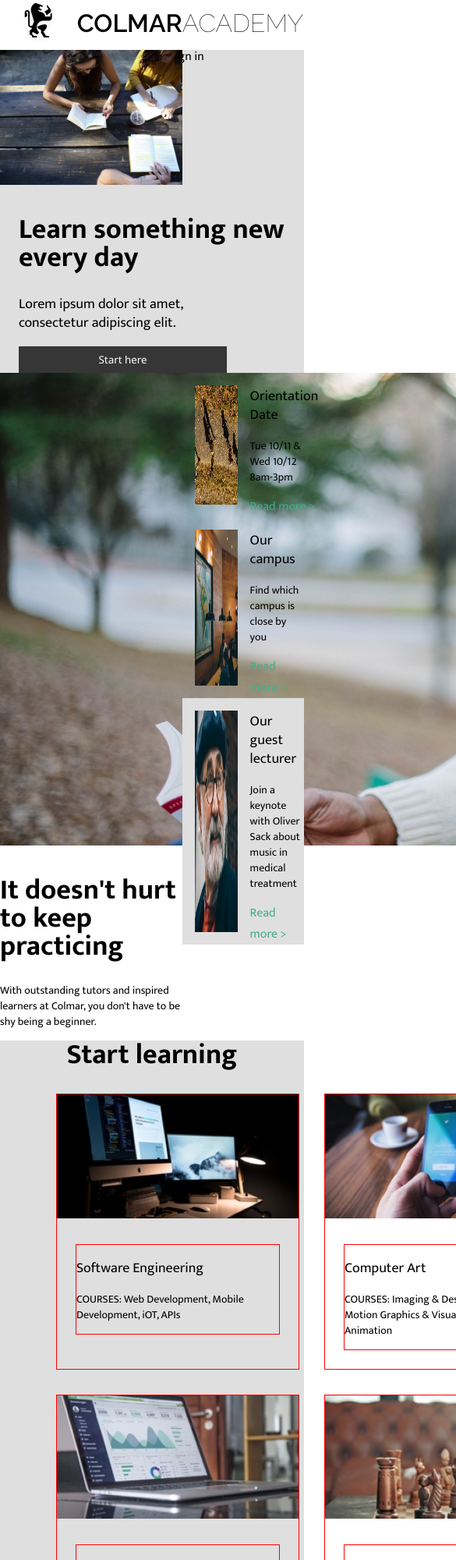
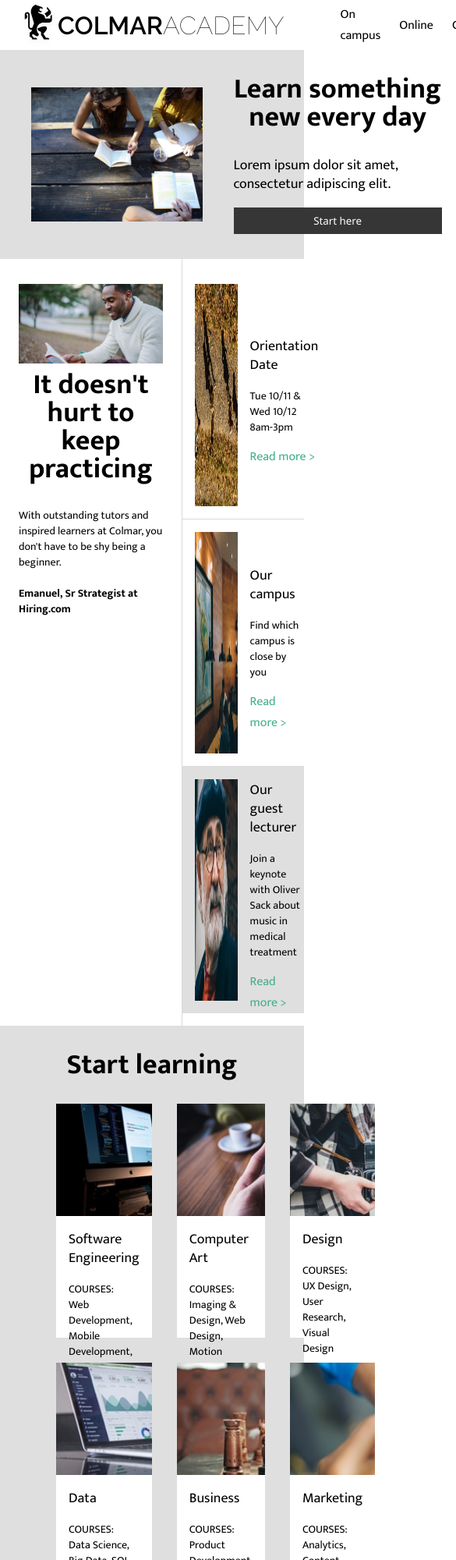
Before and after one commit to hypyeon/hypyeon.github.io, a plain HTML site: page index.html in a window 390 px wide. Shown: the top 2000 px of the page at 78% size, 585 px wide, since content can reach past the window. Drawn offline with Linux system fonts and the light colour scheme.

Commit message:
completed - desktop ver.

```diff
--- a/index.html
+++ b/index.html
@@ -9,28 +9,30 @@
     <link href="https://fonts.googleapis.com/css2?family=Mukta:wght@300;400;700&family=Raleway:wght@100;400;600&display=swap" rel="stylesheet">
 </head>
 <body>
-    <header>
-        <div class="logo flex">
+    <header class="flex">
+        <a href="" id="nodeco">
+            <div class="flex logo">
                 <img src="./resource/images/ic-logo.svg" alt="Academy Logo">
                 <h1 id="desktop"><strong>COLMAR</strong>ACADEMY</h1>
             </div>
+        </a>
         <nav class="bar flex noliststyle" id="desktop">
-            <li>On campus</li>
-            <li>Online</li>
-            <li>Companies</li>
-            <li>Sign in</li>
+            <li><a href="" id="nodeco">On campus</a></li>
+            <li><a href="" id="nodeco">Online</a></li>
+            <li><a href="" id="nodeco">Companies</a></li>
+            <li><a href="" id="nodeco">Sign in</a></li>
         </nav>
-        <nav class="bar flex" id="mobile">
+        <nav class="bar flex noliststyle" id="mobile">
             <img src="./resource/images/ic-on-campus.svg" alt="On campus" id="oncampus">
             <img src="./resource/images/ic-online.svg" alt="Online" id="online">
             <img src="./resource/images/ic-login.svg" alt="Login" id="login">
         </nav>
     </header>
     <main>
-        <div class="first gray">
+        <div class="section gray flex">
             <img src="./resource/images/banner.jpg" alt="Website Banner" id="width60">
             <div class="intro">
-                <h2>Learn something new every day</h2>
+                <h2>Learn something <br>new every day</h2>
                 <p id="regular">
                     Lorem ipsum dolor sit amet, <br>
                     consectetur adipiscing elit.
@@ -38,17 +40,21 @@
                 <button>Start here</button>
             </div>
         </div>
-        <div class="second white grid">
-            <div id="desktop">
-                <img src="./resource/images/information-main.jpg" alt="Website Main">
+        <div class="grid">
+            <div class="section gridA" id="desktop">
+                <img src="./resource/images/information-main.jpg" alt="Website Main" id="width100">
+                <div id="block">
                     <h2>It doesn't hurt to keep practicing</h2>
                     <p id="small">
                         With outstanding tutors and inspired learners at Colmar, you don't have to be shy being a beginner.
+                        <br><br>
+                        <strong>Emanuel, Sr Strategist at Hiring.com</strong>
                     </p>
                 </div>
-            <div id="ingrid">
+            </div>
+            <div class="gridB">
                 <div class="flex">
-                    <img src="./resource/images/information-orientation.jpg" alt="Orientation" id="desktop width35">
+                    <img src="./resource/images/information-orientation.jpg" alt="Orientation" id="desktop">
                     <img src="./resource/images/information-orientation-mobile.jpg" alt="Orientation" id="mobile">
                     <div id="block">
                         <p id="regular">Orientation Date</p>
@@ -56,8 +62,8 @@
                         <a href="" id="readmore">Read more ></a>
                     </div>
                 </div>
-                <div class="flex">
-                    <img src="./resource/images/information-campus.jpg" alt="Campus" id="desktop width35">
+                <div class="flex border">
+                    <img src="./resource/images/information-campus.jpg" alt="Campus" id="desktop">
                     <img src="./resource/images/information-campus-mobile.jpg" alt="Campus" id="mobile">
                     <div id="block">
                         <p id="regular">Our campus</p>
@@ -65,8 +71,8 @@
                         <a href="" id="readmore">Read more ></a>
                     </div>
                 </div>
-                <div class="flex gray">
-                    <img src="./resource/images/information-guest-lecture.jpg" alt="Guest Lecturer" id="desktop width35">
+                <div class="flex gray border">
+                    <img src="./resource/images/information-guest-lecture.jpg" alt="Guest Lecturer" id="desktop">
                     <img src="./resource/images/information-guest-lecture-mobile.jpg" alt="Guest Lecturer" id="mobile">
                     <div id="block">
                         <p id="regular">Our guest lecturer</p>
@@ -76,65 +82,75 @@
                 </div>
             </div>
         </div>
-        <div class="third gray" id="left72">
+        <div class="section gray" id="left72">
             <h2>Start learning</h2>
-            <div class="desktopgrid">
-                <div> <!--1-->
-                    <img src="./resource/images/course-software.jpg" alt="Software Engineering" id="desktop courseimg">
+            <div class="desktopgrid" id="desktop">
+                <div id="photogrid"> <!--1-->
+                    <div id="software"></div>
                     <div id="coursedescription">
                         <p id="regular">Software Engineering</p>
-                        <p id="small">COURSES: Web Development, Mobile Development, iOT, APIs</p>
+                        <p id="small">COURSES: <br>Web Development, Mobile Development, iOT, APIs</p>
                     </div>
                 </div>
-                <div> <!--2-->
-                    <img src="./resource/images/course-computer-art.jpg" alt="Computer Art" id="desktop courseimg">
+                <div id="photogrid"> <!--2-->
+                    <div id="art"></div>
                     <div id="coursedescription">
                         <p id="regular">Computer Art</p>
-                        <p id="small">COURSES: Imaging & Design, Web Design, Motion Graphics & Visual Effects, Computer Animation</p>
+                        <p id="small">COURSES: <br>Imaging & Design, Web Design, Motion Graphics & Visual Effects, Computer Animation</p>
                     </div>
                 </div>
-                <div> <!--3-->
-                    <img src="./resource/images/course-design.jpg" alt="Design" id="desktop courseimg">
+                <div id="photogrid"> <!--3-->
+                    <div id="design"></div>
                     <div id="coursedescription">
                         <p id="regular">Design</p>
-                        <p id="small">COURSES: UX Design, User Research, Visual Design</p>
+                        <p id="small">COURSES: <br>UX Design, User Research, Visual Design</p>
                     </div>
                 </div>
-                <div> <!--4-->
-                    <img src="./resource/images/course-data.jpg" alt="Data" id="desktop courseimg">
+                <div id="photogrid"> <!--4-->
+                    <div id="data"></div>
                     <div id="coursedescription">
                         <p id="regular">Data</p>
-                        <p id="small">COURSES: Data Science, Big Data, SQL, Data Visualization</p>
+                        <p id="small">COURSES: <br>Data Science, Big Data, SQL, Data Visualization</p>
                     </div>
                 </div>
-                <div> <!--5-->
-                    <img src="./resource/images/course-business.jpg" alt="Business" id="desktop courseimg">
+                <div id="photogrid"> <!--5-->
+                    <div id="business"></div>
                     <div id="coursedescription">
                         <p id="regular">Business</p>
-                        <p id="small">COURSES: Product Development, Business Development, Startup</p>
+                        <p id="small">COURSES: <br>Product Development, Business Development, Startup</p>
                     </div>
                 </div>
-                <div> <!--6-->
-                    <img src="./resource/images/course-marketing.jpg" alt="Marketing" id="desktop courseimg">
+                <div id="photogrid"> <!--6-->
+                    <div id="marketing"></div>
                     <div id="coursedescription">
                         <p id="regular">Marketing</p>
-                        <p id="small">COURSES: Analytics, Content Marketing, Mobile Marketing</p>
+                        <p id="small">COURSES: <br>Analytics, Content Marketing, Mobile Marketing</p>
                     </div>
                 </div>
             </div>
+            <div id="mobile">
+                <ul class="noliststyle" id="regular">
+                    <li>Software Engineering</li>
+                    <li>Computer Art</li>
+                    <li>Design</li>
+                    <li>Data</li>
+                    <li>Business</li>
+                    <li>Marketing</li>
+                </ul>
             </div>
-        <div class="fourth white">
+        </div>
+        <div class="section white">
             <h2>Thesis exhibit</h2>
             <div class="grid">
-                <div> <!--video section-->
-                    <video src="./resource/videos/thesis.mp4" controls id="width60">Video not available</video>
+                <div class="video">
+                    <video src="./resource/videos/thesis.mp4" controls id="width100">Video not available</video>
                     <div id="desktop">
                         <p id="regular">Reimagine urban</p>
                         <p id="small">Our academy is proud to present the first exhibition</p>
                     </div>
                 </div>
                 <div id="ingrid desktop"> <!--extra information-->
-                    <div class="flex">
+                    <div class="flex gray">
                         <img src="./resource/images/thesis-fisma.jpg" alt="Fisma" id="width35">
                         <div id="block">
                             <p id="regular">Fisma: Design and Prototype</p>
@@ -155,9 +171,9 @@
     </main>
     <footer class="flex" id="small">
         <p>&copy; 2016 Colmar Academy : All rights reserved</p>
-        <nav class="flex right noliststyle">
-            <li>Terms</li>
-            <li>Privacy</li>
+        <nav class="bar flex noliststyle">
+            <li><a href="" id="nodeco">Terms</a></li>
+            <li><a href="" id="nodeco">Privacy</a></li>
         </nav>
     </footer>
 </body>
--- a/style.css
+++ b/style.css
@@ -4,11 +4,19 @@ body {
 
 }
 
-header {
+#mobile {
+    display: none;
+}
+
+#nodeco {
+    text-decoration: none;
+    color: black;
+}
+
+header .flex {
     padding-left: 24px;
     padding-right: 24px;
     height: 64px;
-    background-size: cover;
     width: 100%;
 }
 
@@ -20,28 +28,25 @@ header .logo img {
 header h1 {
     font-family: 'Raleway', sans-serif;
     font-weight: 100;
-    margin: auto;
+    margin-top: auto;
+    margin-bottom: auto;
 }
 
-header ul li {
-    padding-left: 16px;
-    padding-right: 16px;
+header .bar {
+    justify-content: flex-end;
+    align-items: center;
+}
+
+.bar li {
+    padding-left: 24px;
 }
 
 .noliststyle {
     list-style-type: none;
 }
 
-.right {
-    float: right;
-}
-
 .flex{
     display: flex;
-}
-
-#mobile {
-    display: none;
 }
 
 main .section {
@@ -129,7 +134,7 @@ main button {
     text-decoration: none;
 }
 
-#left72 h2 {
+#left72 h2, .section h2 {
     margin-top: 0;
     margin-bottom: 32px;
     text-align: center;
@@ -138,23 +143,67 @@ main button {
 #left72 {
     padding-left: 72px;
     padding-right: 72px;
+    min-height: fit-content;
 }
 
 .desktopgrid {
     display: grid;
     grid-template-columns: repeat(3, 1fr);
-    grid-template-rows: repeat(2, 1fr);
+    grid-template-rows: repeat(2, 300px);
     grid-gap: 32px;
 }
 
-.desktopgrid img {
-    max-width: 310px;
+#photogrid {
+    display: grid;
+    grid-template-rows: 48% 52%;
+    background-color: white;
 }
 
-.desktopgrid div {
-    border: 1px solid red;
+#photogrid #software {
+    background-image: url('/resource/images/course-software.jpg');
+    background-size: cover;
+}
+#photogrid #art {
+    background-image: url('/resource/images/course-computer-art.jpg');
+    background-size: cover;
+}
+#photogrid #design {
+    background-image: url('/resource/images/course-design.jpg');
+    background-size: cover;
+}
+#photogrid #data {
+    background-image: url('/resource/images/course-data.jpg');
+    background-size: cover;
+}
+#photogrid #business {
+    background-image: url('/resource/images/course-business.jpg');
+    background-size: cover;
+}
+#photogrid #marketing {
+    background-image: url('/resource/images/course-marketing.jpg');
+    background-size: cover;
 }
 
-.desktopgrid #coursedescription {
-    margin: 24px;
+#coursedescription {
+    padding-left: 16px;
+    padding-right: 16px;
+    margin: 0;
+    height: fit-content;
 }
+
+.video {
+    padding-right: 24px;
+}
+
+footer {
+    padding-top: 16px;
+    padding-left: 24px;
+    padding-right: 24px;
+    border-top: .8px solid gray;
+    height: 80px;
+    width: cover;
+    justify-content: space-between;
+}
+footer p {
+    margin-top: 0;
+}
```
Lines whose indentation alone changed are shown as unchanged.
